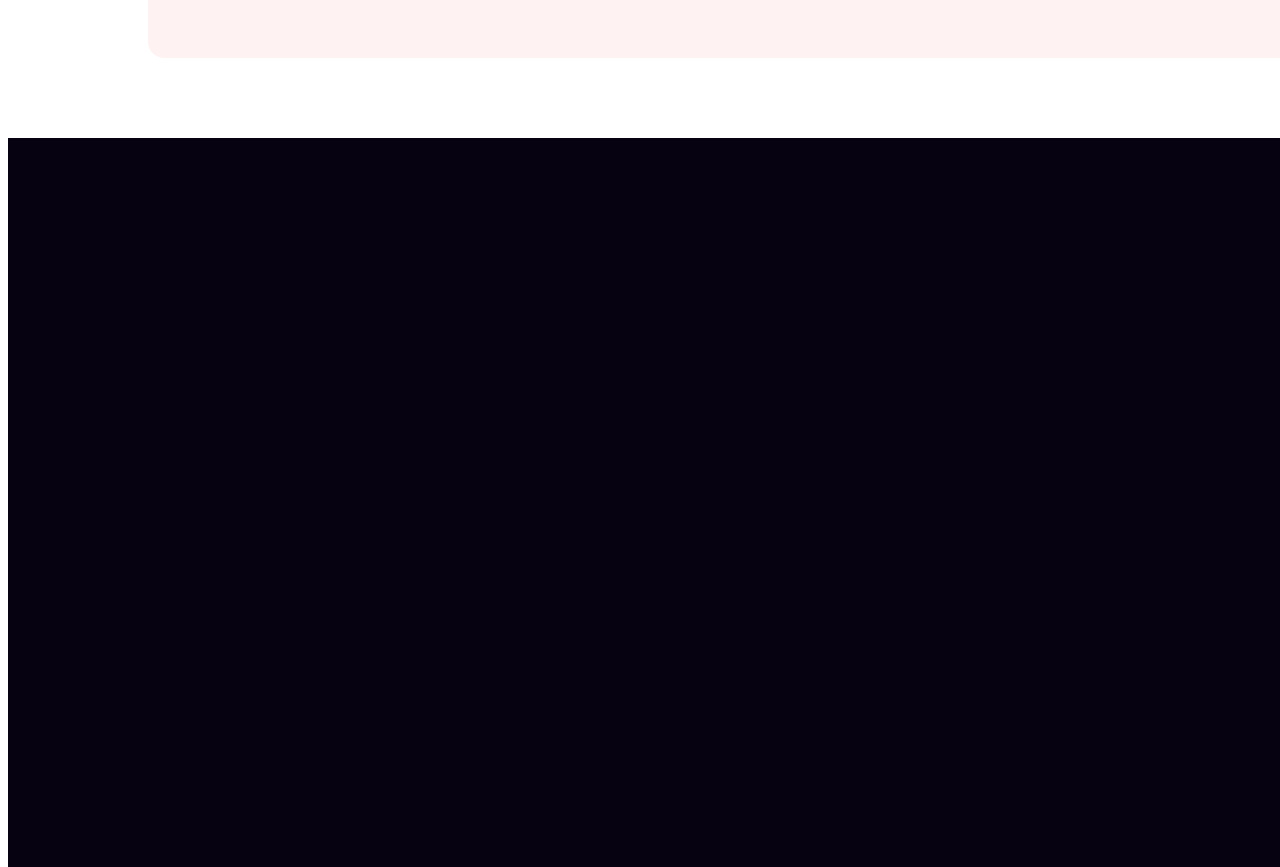
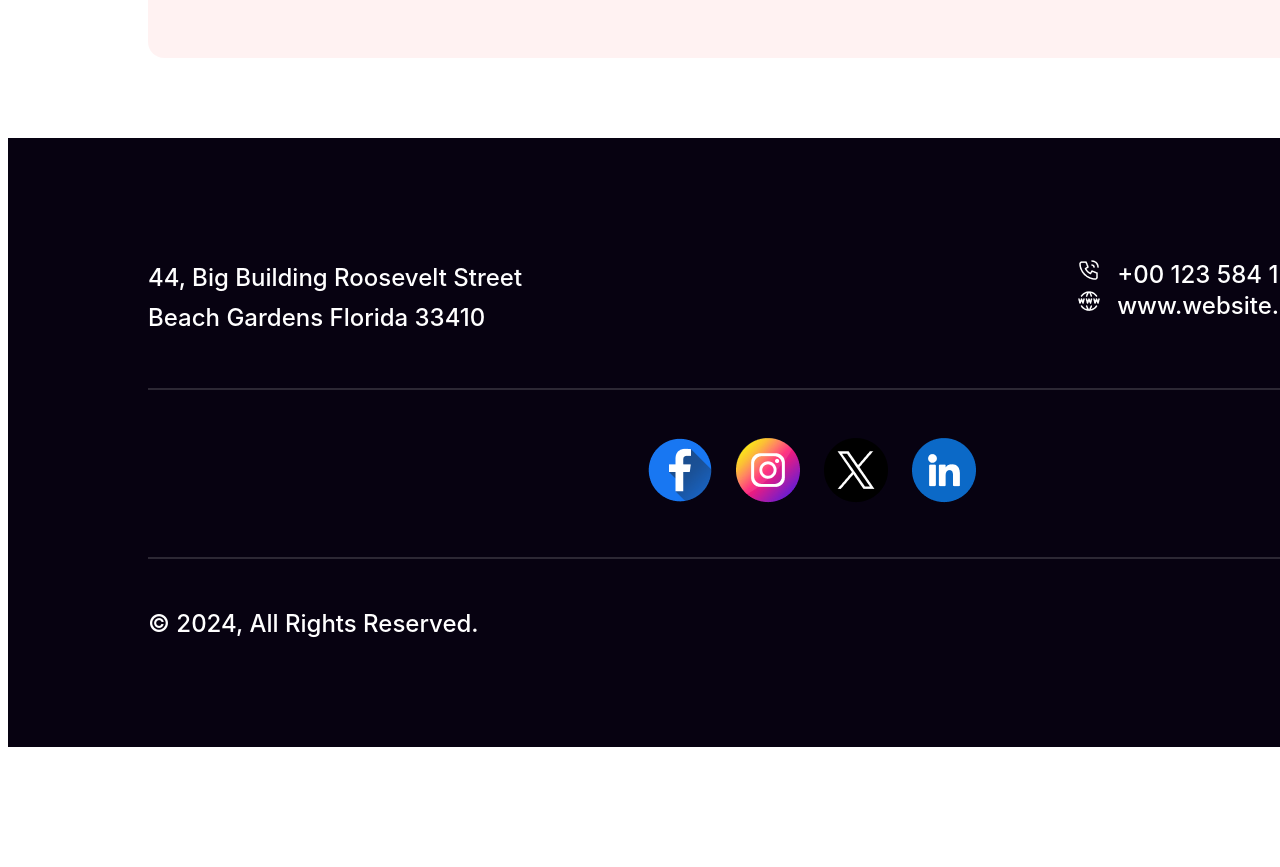
Before and after one commit to ikayes203/assignment1, a plain HTML site: page index.html in a window 1280 px wide. Shown: the part 6680-7547 px from the top of the page. After the commit the page ends 7427 px from the top, so only its background shows below. Drawn offline with Linux system fonts and the light colour scheme.

Commit message:
finally done

```diff
--- a/index.html
+++ b/index.html
@@ -174,7 +174,25 @@
         </section>
     </article>
 </body>
-<footer class="a2" style="background: #070211;">
-
+<footer style="background: #070211;">
+    <div class="col2">
+        <div style="padding-top: 120px;padding-left: 140px;line-height: 40px;">44, Big Building Roosevelt Street<br/>Beach Gardens Florida 33410</div>
+        <div style="padding-top: 120px;padding-left: 555px;">
+            <div><img src="resources/Call.png" alt="phone" style="padding-right: 16px;line-height: 40px;">+00 123 584 124</div>
+            <div><img src="resources/Website.png" alt="website" style="padding-right: 16px;line-height: 40px;">www.website.com</div>
+        </div>
+    </div>
+    <hr style="border: 1px rgba(255, 255, 255, 0.15) solid;margin: 50px 140px 0px 140px;">
+    <div class="col2" style="padding: 48px 640px 0px 640px;">
+        <div><a href="https://facebook.com"><img src="resources/Facebook.png" alt="facebook" style="padding-right: 24px;"></a></div>
+        <div><a href="https://instagram.com"><img src="resources/Instagram.png" alt="phone" style="padding-right: 24px;"></a></div>
+        <div><a href="https://x.com"><img src="resources/Twitter.png" alt="X" style="padding-right: 24px;"></a></div>
+        <div><a href="https://linkedin.com"><img src="resources/Linkedin.png" alt="Linkedin"></a></div>
+    </div>
+    <hr style="border: 1px rgba(255, 255, 255, 0.15) solid;margin: 48px 140px 0px 140px;">
+    <div class="col2">
+        <div style="padding-top: 50px;padding-left: 140px;">&copy 2024, All Rights Reserved.</div>
+        <div style="padding-top: 50px;padding-left: 850px;">Unsubscribe</div>
+    </div>
 </footer>
 </html>
--- a/style.css
+++ b/style.css
@@ -2,10 +2,17 @@ body {
     width: 1600px;
     height: 7335px;
 }
-footer{
+
+footer {
     width: 1600px;
     height: 609px;
+    color: white;
+    font-size: 24px;
+    font-family: Inter;
+    font-weight: 500;
+    word-wrap: break-word;
 }
+
 section {
     display: flex;
     justify-content: center;
@@ -362,10 +369,12 @@ input {
     border: none;
     padding: 25px 477px 25px 30px;
 }
-.box1{
+
+.box1 {
     border-radius: 50px 0px 0px 50px;
 }
-.box2{
+
+.box2 {
     border-radius: 0px 50px 50px 0px;
 }
 
@@ -380,3 +389,6 @@ input {
     text-transform: capitalize;
     word-wrap: break-word;
 }
+.col2{
+    display: flex;
+}
```
